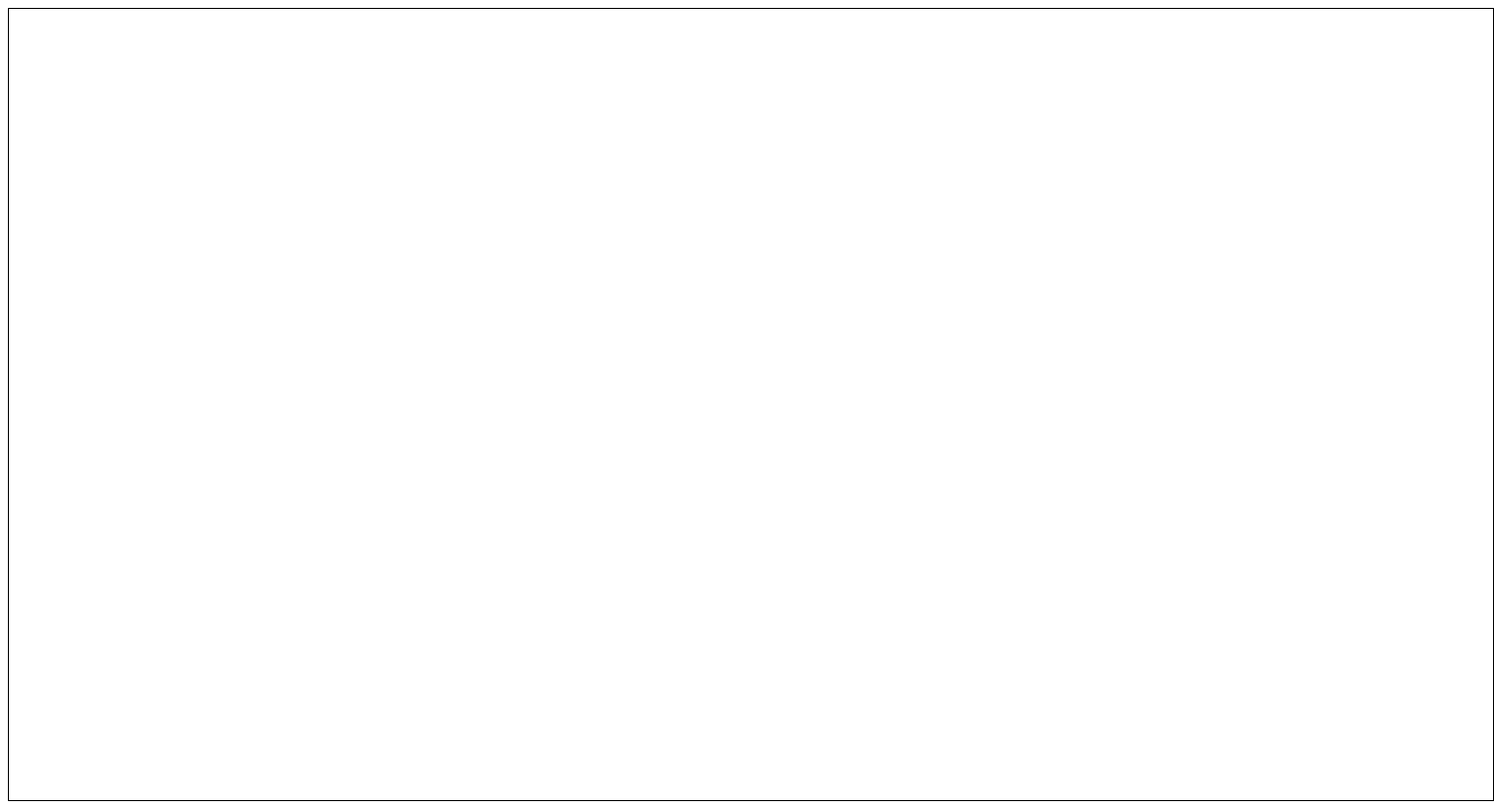
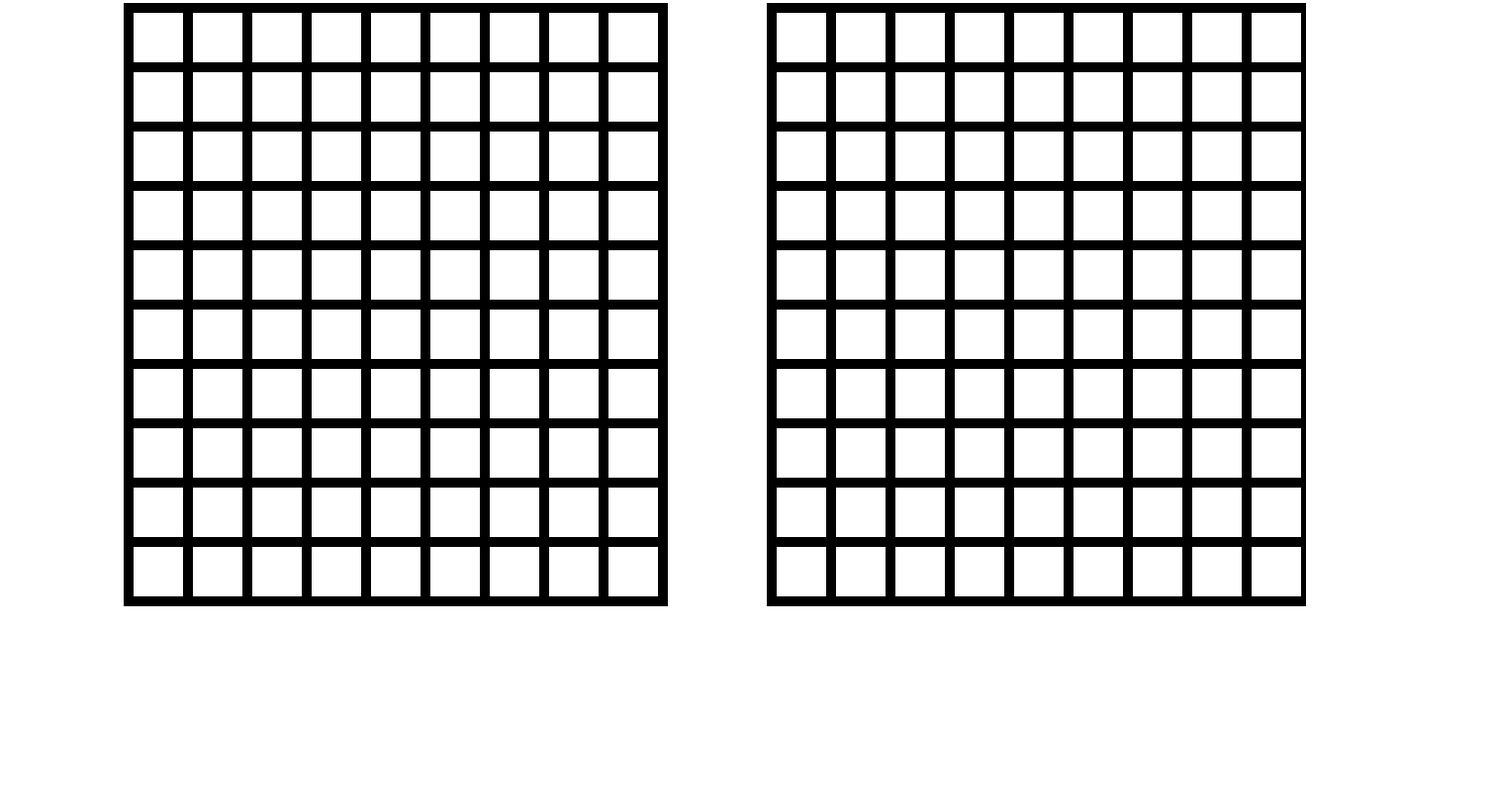
Before and after one commit to benlottes/Battleship-448, a plain HTML site: page index.html in a window 1280 px wide. Shown: the whole page at 99% size, 1510 px wide, since content can reach past the window. Drawn offline with nearby package versions, Linux system fonts and the light colour scheme.

Commit message:
implemented grid-cell approach to game board

```diff
--- a/board.js
+++ b/board.js
@@ -2,7 +2,7 @@ class board{
 	constructor (){
 		this.row=9;
 		this.column=10;
-		this.board=new Array(this.row).fill().map(() => (new Array(this.column).fill().map(() => 0)));
+		//this.board=new Array(this.row).fill().map(() => (new Array(this.column).fill().map(() => 0)));
 	}
 	attemptedShot(row,col){
 		if(board[row][col]==0){
--- /dev/null
+++ b/design.css
@@ -0,0 +1,39 @@
+body{
+    background-color: white;
+}
+
+.gridLeft{
+    position: absolute;
+    left: 200px;
+    display: grid;
+    grid-template-columns: repeat(9, 60px);
+    grid-template-rows: repeat(10, 60px);
+    width: 400px;
+    height: 300px;
+    margin: 0 auto;
+    justify-content: center;
+}
+
+.gridRight{
+    position: absolute;
+    left: 850px;
+    display: grid;
+    grid-template-columns: repeat(9, 60px);
+    grid-template-rows: repeat(10, 60px);
+    width: 400px;
+    height: 300px;
+    margin: 0 auto;
+    justify-content: center;
+}
+
+.cell{
+    border: 5px solid black;
+    background-color: white;
+    outline: 5px solid black;
+}
+
+/*hover effect on the cells*/
+.cell:hover{
+    /*background-color: red;*/
+    background-color: rgb(75, 204, 255);
+}
--- a/index.html
+++ b/index.html
@@ -1,12 +1,83 @@
+<!DOCTYPE html>
 <HTML>
+	<title>BattleShip</title>
+	<script src="https://ajax.googleapis.com/ajax/libs/jquery/3.5.1/jquery.min.js"></script>
+	<link href = "design.css" rel = "stylesheet" type = "text/css">
 	<script src="ship.js"></script>
 	<script src="board.js"></script>
 	<script src="main.js"></script>
 	<body>
+		<!--
 		<canvas id="myCanvas"
 				width="1500"
 				height="800"
 				style="border: 1px solid black">
 		</canvas>
+		-->
+		<div class = "gridLeft">
+			<!--9x10 grid of cells for battleship board-->
+			<div class = "cell"></div><div class = "cell"></div><div class = "cell"></div><div class = "cell"></div><div class = "cell"></div><div class = "cell"></div>
+			<div class = "cell"></div><div class = "cell"></div><div class = "cell"></div>
+
+			<div class = "cell"></div><div class = "cell"></div><div class = "cell"></div><div class = "cell"></div><div class = "cell"></div><div class = "cell"></div>
+			<div class = "cell"></div><div class = "cell"></div><div class = "cell"></div>
+
+			<div class = "cell"></div><div class = "cell"></div><div class = "cell"></div><div class = "cell"></div><div class = "cell"></div><div class = "cell"></div>
+			<div class = "cell"></div><div class = "cell"></div><div class = "cell"></div>
+
+			<div class = "cell"></div><div class = "cell"></div><div class = "cell"></div><div class = "cell"></div><div class = "cell"></div><div class = "cell"></div>
+			<div class = "cell"></div><div class = "cell"></div><div class = "cell"></div>
+
+			<div class = "cell"></div><div class = "cell"></div><div class = "cell"></div><div class = "cell"></div><div class = "cell"></div><div class = "cell"></div>
+			<div class = "cell"></div><div class = "cell"></div><div class = "cell"></div>
+
+			<div class = "cell"></div><div class = "cell"></div><div class = "cell"></div><div class = "cell"></div><div class = "cell"></div><div class = "cell"></div>
+			<div class = "cell"></div><div class = "cell"></div><div class = "cell"></div>
+
+			<div class = "cell"></div><div class = "cell"></div><div class = "cell"></div><div class = "cell"></div><div class = "cell"></div><div class = "cell"></div>
+			<div class = "cell"></div><div class = "cell"></div><div class = "cell"></div>
+
+			<div class = "cell"></div><div class = "cell"></div><div class = "cell"></div><div class = "cell"></div><div class = "cell"></div><div class = "cell"></div>
+			<div class = "cell"></div><div class = "cell"></div><div class = "cell"></div>
+
+			<div class = "cell"></div><div class = "cell"></div><div class = "cell"></div><div class = "cell"></div><div class = "cell"></div><div class = "cell"></div>
+			<div class = "cell"></div><div class = "cell"></div><div class = "cell"></div>
+
+			<div class = "cell"></div><div class = "cell"></div><div class = "cell"></div><div class = "cell"></div><div class = "cell"></div><div class = "cell"></div>
+			<div class = "cell"></div><div class = "cell"></div><div class = "cell"></div>
+		</div>
+
+		<div class = "gridRight">
+			<!--9x10 grid of cells for battleship board-->
+			<div class = "cell"></div><div class = "cell"></div><div class = "cell"></div><div class = "cell"></div><div class = "cell"></div><div class = "cell"></div>
+			<div class = "cell"></div><div class = "cell"></div><div class = "cell"></div>
+
+			<div class = "cell"></div><div class = "cell"></div><div class = "cell"></div><div class = "cell"></div><div class = "cell"></div><div class = "cell"></div>
+			<div class = "cell"></div><div class = "cell"></div><div class = "cell"></div>
+
+			<div class = "cell"></div><div class = "cell"></div><div class = "cell"></div><div class = "cell"></div><div class = "cell"></div><div class = "cell"></div>
+			<div class = "cell"></div><div class = "cell"></div><div class = "cell"></div>
+
+			<div class = "cell"></div><div class = "cell"></div><div class = "cell"></div><div class = "cell"></div><div class = "cell"></div><div class = "cell"></div>
+			<div class = "cell"></div><div class = "cell"></div><div class = "cell"></div>
+
+			<div class = "cell"></div><div class = "cell"></div><div class = "cell"></div><div class = "cell"></div><div class = "cell"></div><div class = "cell"></div>
+			<div class = "cell"></div><div class = "cell"></div><div class = "cell"></div>
+
+			<div class = "cell"></div><div class = "cell"></div><div class = "cell"></div><div class = "cell"></div><div class = "cell"></div><div class = "cell"></div>
+			<div class = "cell"></div><div class = "cell"></div><div class = "cell"></div>
+
+			<div class = "cell"></div><div class = "cell"></div><div class = "cell"></div><div class = "cell"></div><div class = "cell"></div><div class = "cell"></div>
+			<div class = "cell"></div><div class = "cell"></div><div class = "cell"></div>
+
+			<div class = "cell"></div><div class = "cell"></div><div class = "cell"></div><div class = "cell"></div><div class = "cell"></div><div class = "cell"></div>
+			<div class = "cell"></div><div class = "cell"></div><div class = "cell"></div>
+
+			<div class = "cell"></div><div class = "cell"></div><div class = "cell"></div><div class = "cell"></div><div class = "cell"></div><div class = "cell"></div>
+			<div class = "cell"></div><div class = "cell"></div><div class = "cell"></div>
+
+			<div class = "cell"></div><div class = "cell"></div><div class = "cell"></div><div class = "cell"></div><div class = "cell"></div><div class = "cell"></div>
+			<div class = "cell"></div><div class = "cell"></div><div class = "cell"></div>
+		</div>
 	</body>
 </HTML>
```
